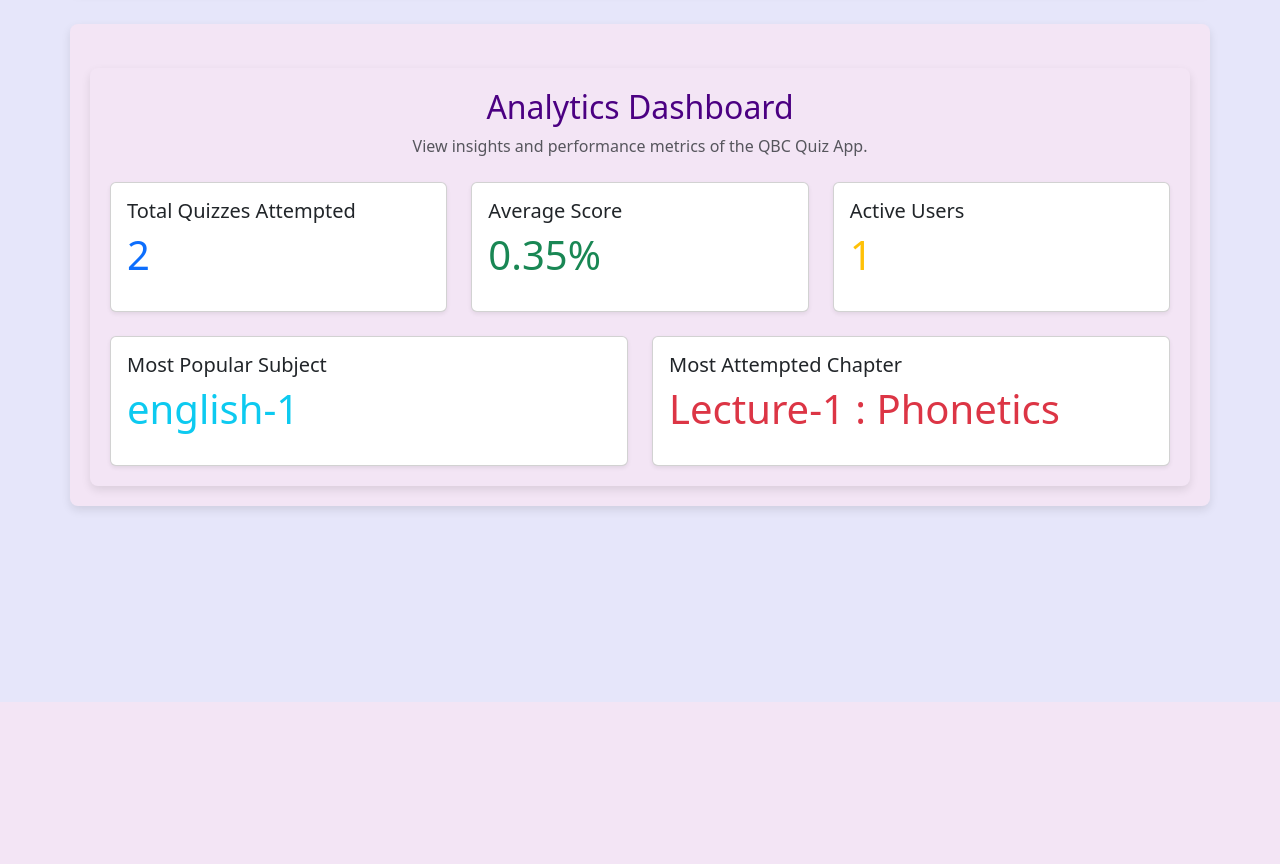
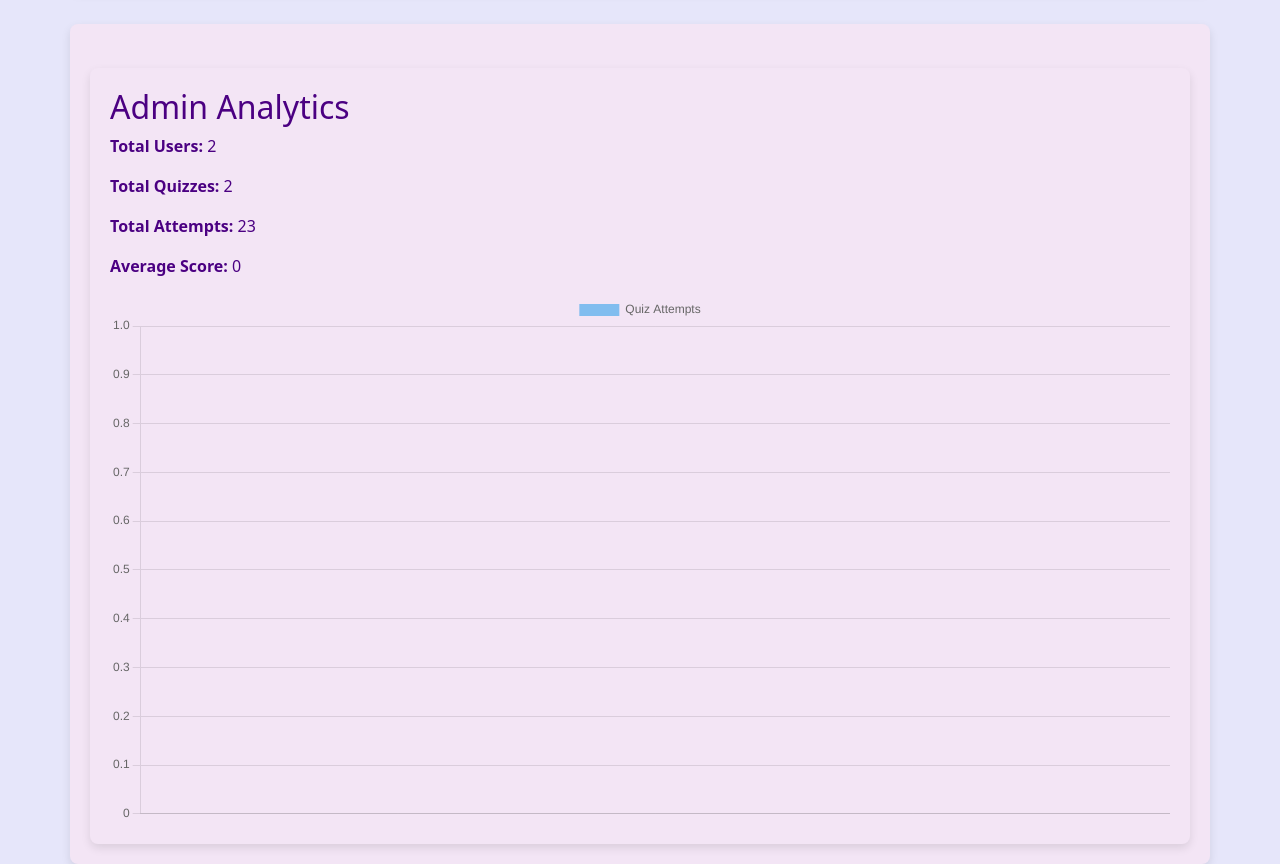
Before and after one commit to sucharitaaa3100/QBC, a Flask app: page /admin/analytics in a window 1280 px wide. Shown: the part 98-962 px from the top of the page. Before the commit the page ends 800 px from the top, so only its background shows below. Run offline with Flask 3, Linux system fonts and the light colour scheme; a user stored in the database is signed in; data comes from the database, SQL or seed files in the repository.

Commit message:
analytics

```diff
--- /dev/null
+++ b/website/templates/admin_analytics.html
@@ -0,0 +1,36 @@
+{% extends "admin_base.html" %}
+{% block title %}Admin Analytics{% endblock %}
+
+{% block content %}
+<div class="container mt-4">
+    <h2>Admin Analytics</h2>
+    <p><strong>Total Users:</strong> {{ total_users }}</p>
+    <p><strong>Total Quizzes:</strong> {{ total_quizzes }}</p>
+    <p><strong>Total Attempts:</strong> {{ total_attempts }}</p>
+    <p><strong>Average Score:</strong> {{ avg_scores | default(0) | round(2) }}</p>
+
+    <canvas id="quizAttemptsChart"></canvas>
+</div>
+
+<script src="https://cdn.jsdelivr.net/npm/chart.js"></script>
+<script>
+    const ctx = document.getElementById('quizAttemptsChart').getContext('2d');
+    new Chart(ctx, {
+        type: 'bar',
+        data: {
+            labels: {{ quiz_labels | default([]) | tojson }},
+            datasets: [{
+                label: 'Quiz Attempts',
+                data: {{ quiz_attempts | default([]) | tojson }},
+                backgroundColor: 'rgba(54, 162, 235, 0.6)'
+            }]
+        },
+        options: {
+            responsive: true,
+            scales: {
+                y: { beginAtZero: true }
+            }
+        }
+    });
+</script>
+{% endblock %}
--- a/website/templates/admin_base.html
+++ b/website/templates/admin_base.html
@@ -63,7 +63,7 @@
                     <li class="nav-item"><a class="nav-link" href="{{ url_for('views.admin_dashboard') }}">Dashboard</a>
                     </li>
                     <li class="nav-item"><a class="nav-link" href="{{ url_for('views.about') }}">About</a></li>
-                    <li class="nav-item"><a class="nav-link" href="{{ url_for('views.analytics') }}">Analytics</a></li>
+                    <li class="nav-item"><a class="nav-link" href="{{ url_for('views.admin_analytics') }}">Analytics</a></li>
                     <li class="nav-item"><a class="nav-link" href="{{ url_for('auth.logout') }}">Logout</a></li>
                 </ul>
             </div>
--- a/website/templates/analytics.html
+++ /dev/null
@@ -1,46 +0,0 @@
-{% extends 'admin_base.html' %}
-
-{% block title %}Analytics - QBC Admin{% endblock %}
-
-{% block content %}
-<div class="container mt-4">
-    <h2 class="text-center">Analytics Dashboard</h2>
-    <p class="text-center text-muted">View insights and performance metrics of the QBC Quiz App.</p>
-
-    <div class="row mt-4">
-        <div class="col-md-4">
-            <div class="card shadow-sm p-3">
-                <h5>Total Quizzes Attempted</h5>
-                <p class="display-6 text-primary">{{ total_quizzes }}</p>
-            </div>
-        </div>
-        <div class="col-md-4">
-            <div class="card shadow-sm p-3">
-                <h5>Average Score</h5>
-                <p class="display-6 text-success">{{ average_score }}%</p>
-            </div>
-        </div>
-        <div class="col-md-4">
-            <div class="card shadow-sm p-3">
-                <h5>Active Users</h5>
-                <p class="display-6 text-warning">{{ active_users }}</p>
-            </div>
-        </div>
-    </div>
-
-    <div class="row mt-4">
-        <div class="col-md-6">
-            <div class="card shadow-sm p-3">
-                <h5>Most Popular Subject</h5>
-                <p class="display-6 text-info">{{ popular_subject }}</p>
-            </div>
-        </div>
-        <div class="col-md-6">
-            <div class="card shadow-sm p-3">
-                <h5>Most Attempted Chapter</h5>
-                <p class="display-6 text-danger">{{ popular_chapter }}</p>
-            </div>
-        </div>
-    </div>
-</div>
-{% endblock %}
--- a/website/templates/user_base.html
+++ b/website/templates/user_base.html
@@ -38,6 +38,8 @@
                     <li class="nav-item"><a class="nav-link" href="{{ url_for('views.dashboard') }}">Home</a></li>
                     <li class="nav-item"><a class="nav-link" href="{{ url_for('views.about') }}">About</a></li>
                     <li class="nav-item"><a class="nav-link" href="{{ url_for('auth.logout') }}">Logout</a></li>
+                    <li class="nav-item"><a class="nav-link" href="{{ url_for('views.user_analytics') }}">Analytics</a></li>
+
                 </ul>
             </div>
         </div>
--- a/website/views.py
+++ b/website/views.py
@@ -3,7 +3,7 @@ from flask import Blueprint, render_template, request, redirect, url_for, flash,
 from sqlalchemy import func
 import json
 from . import db
-from .models import Subject, Chapter, Quiz, Question, Score
+from .models import Subject, Chapter, Quiz, Question, Score, User
 from .decorators import admin_required, user_required
 
 views = Blueprint("views", __name__)
@@ -205,52 +205,34 @@ def delete_question(question_id):
 @views.route("/admin/analytics")
 @login_required
 @admin_required
-def analytics():
-    # Fetch total quizzes attempted
-    total_quizzes = db.session.query(Quiz).count()
+def admin_analytics():
+    if not current_user.is_admin:
+        return "Unauthorized", 403
 
-    # Calculate average score
-    avg_score = db.session.query(func.avg(Score.total_score)).scalar()
-    avg_score = round(avg_score, 2) if avg_score else 0
+    # Total Users
+    total_users = User.query.count()
 
-    # Count active users (users who have attempted at least one quiz)
-    active_users = db.session.query(Score.user_id).distinct().count()
+    # Total Quizzes
+    total_quizzes = Quiz.query.count()
 
-    # Get most popular subject
-    popular_subject = db.session.execute(
-        db.text("""
-            SELECT subject.name
-            FROM subject
-            JOIN chapter ON subject.id = chapter.subject_id
-            JOIN quiz ON chapter.id = quiz.chapter_id
-            JOIN score ON quiz.id = score.quiz_id
-            GROUP BY subject.id
-            ORDER BY COUNT(score.quiz_id) DESC
-            LIMIT 1
-        """)
-    ).scalar() or "N/A"
+    # Total Attempts
+    total_attempts = Score.query.count()
 
-    # Get most attempted chapter
-    popular_chapter = db.session.execute(
-        db.text("""
-            SELECT chapter.name
-            FROM chapter
-            JOIN quiz ON chapter.id = quiz.chapter_id
-            JOIN score ON quiz.id = score.quiz_id
-            GROUP BY chapter.id
-            ORDER BY COUNT(score.quiz_id) DESC
-            LIMIT 1
-        """)
-    ).scalar() or "N/A"
+    # Average Score per Quiz
+    avg_scores = (
+        db.session.query(Quiz.id, func.avg(Score.total_score).label("avg_score"))
+        .join(Score, Score.quiz_id == Quiz.id)
+        .group_by(Quiz.id)
+        .all()
+    )
 
-    return render_template(
-        "analytics.html",
-        total_quizzes=total_quizzes,
-        average_score=avg_score,
-        active_users=active_users,
-        popular_subject=popular_subject,
-        popular_chapter=popular_chapter,
-    )
+    avg_score_data = {quiz_id: avg_score for quiz_id, avg_score in avg_scores}
+
+    return render_template("admin_analytics.html",
+                           total_users=total_users,
+                           total_quizzes=total_quizzes,
+                           total_attempts=total_attempts,
+                           avg_score_data=avg_score_data)
 
 @admin_required
 @login_required
@@ -340,3 +322,27 @@ def submit_quiz():
     db.session.commit()
 
     return jsonify({"success": True, "message": "Quiz submitted successfully!", "score": correct_answers})
+
+@user_required
+@views.route("/user/analytics")
+@login_required
+def user_analytics():
+    # User's Total Quiz Attempts
+    user_attempts = Score.query.filter_by(user_id=current_user.id).count()
+
+    # User's Average Score
+    user_avg_score = db.session.query(func.avg(Score.total_score)).filter_by(user_id=current_user.id).scalar() or 0
+
+    # Score History
+    score_history = (
+        db.session.query(Quiz.id, Score.total_score, Score.time_stamp_of_attempt)
+        .join(Quiz, Score.quiz_id == Quiz.id)
+        .filter(Score.user_id == current_user.id)
+        .order_by(Score.time_stamp_of_attempt)
+        .all()
+    )
+
+    return render_template("user_analytics.html",
+                           user_attempts=user_attempts,
+                           user_avg_score=user_avg_score,
+                           score_history=score_history)
```
Also changed, not shown: website/templates/user_analytics.html (added, +34 -0 lines).
